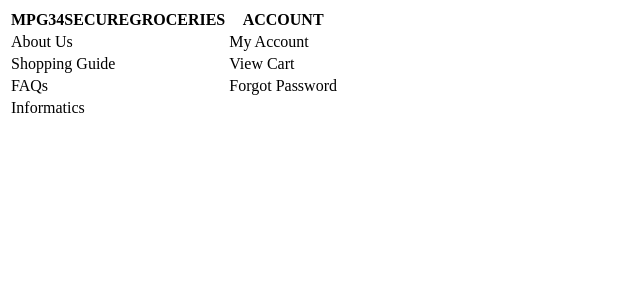
After one commit to sjzdylan/Major-Project-G34, a PHP site: page /newfooter.php in a window 1280 px wide. The commit adds this page. Shown: the top 300 px of the page, without its empty margins (0-640 px from the left). Run offline with PHP 8.4, Linux system fonts and the light colour scheme.

Commit message:
Add files via upload

```diff
--- /dev/null
+++ b/newfooter.php
@@ -0,0 +1,23 @@
+<table>
+  <tr>
+    <th>MPG34SECUREGROCERIES</th>
+    <th>ACCOUNT</th>
+  </tr>
+  <tr>
+    <td>About Us</td>
+    <td>My Account</td>
+  </tr>
+  <tr>
+    <td>Shopping Guide</td>
+    <td>View Cart</td>
+  </tr>
+  <tr>
+    <td>FAQs</td>
+    <td>Forgot Password</td>
+  </tr>
+  <tr>
+    <td>Informatics</td>
+  </tr>
+
+
+</table>
```
Also changed, not shown: index.php (+38 -36 lines).
